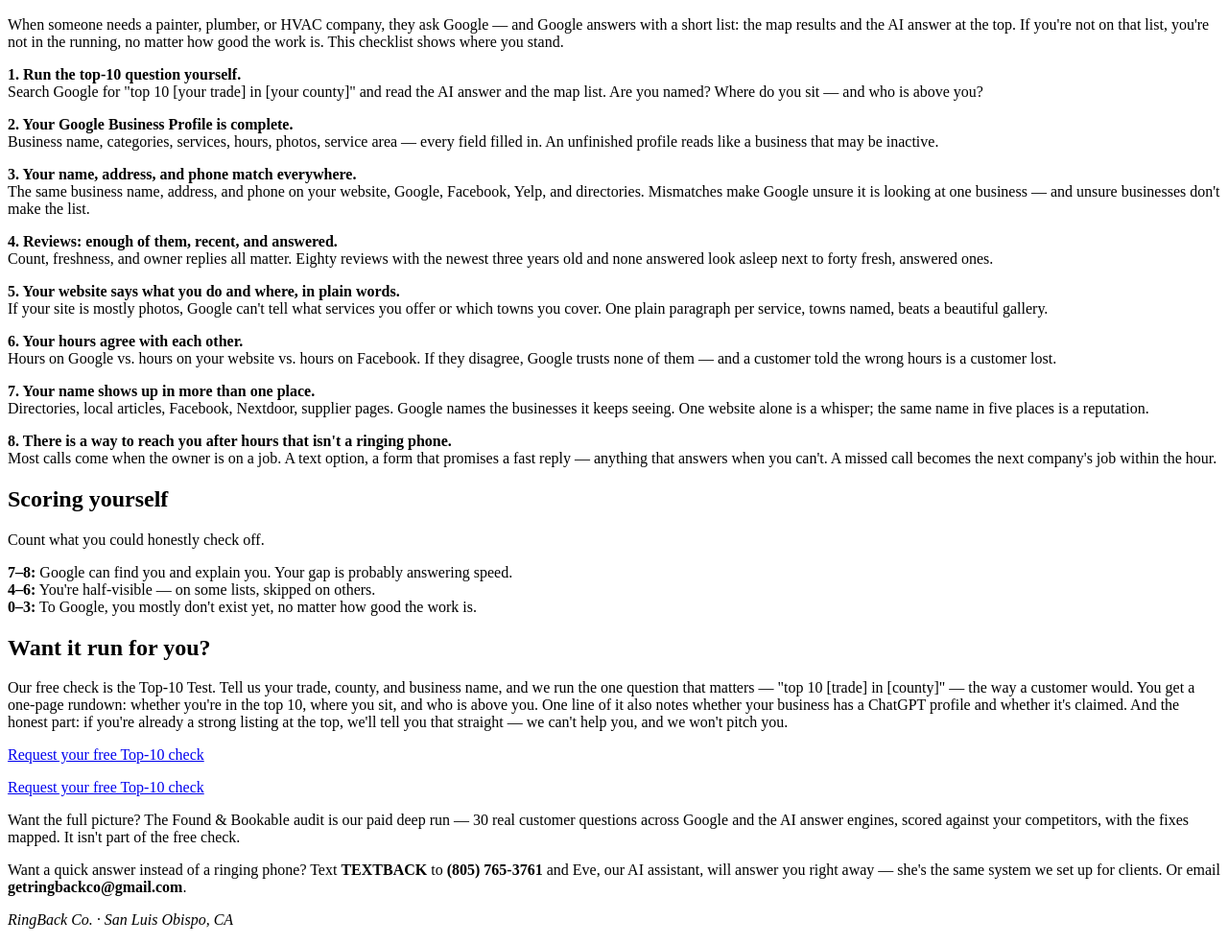
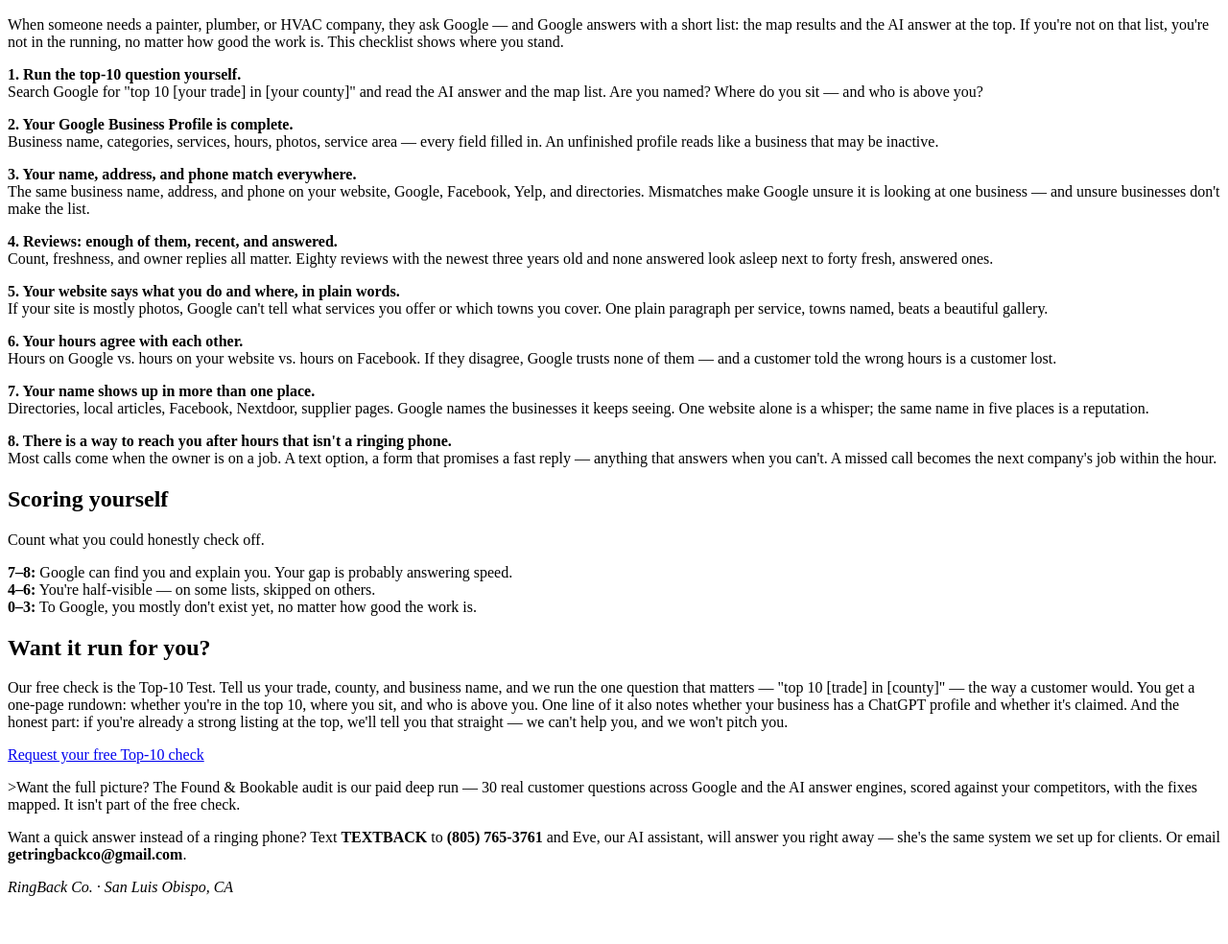
Before and after one commit to sanacalligurl247-bit/sanacalligurl247-bit.github.io, a plain HTML site: page checklist.html in a window 1280 px wide. Shown: the part 110-1094 px from the top of the page at 96% size. After the commit the page ends 1060 px from the top, so only its background shows below. Drawn offline with Linux system fonts and the light colour scheme.

Commit message:
Update checklist.html

```diff
--- a/checklist.html
+++ b/checklist.html
@@ -32,8 +32,7 @@ Most calls come when the owner is on a job. A text option, a form that promises
 <strong>0–3:</strong> To Google, you mostly don't exist yet, no matter how good the work is.</p>
 <h2>Want it run for you?</h2>
 <p>Our free check is the Top-10 Test. Tell us your trade, county, and business name, and we run the one question that matters — "top 10 [trade] in [county]" — the way a customer would. You get a one-page rundown: whether you're in the top 10, where you sit, and who is above you. One line of it also notes whether your business has a ChatGPT profile and whether it's claimed. And the honest part: if you're already a strong listing at the top, we'll tell you that straight — we can't help you, and we won't pitch you.</p><p><a href="https://tally.so/r/BEaDAK">Request your free Top-10 check</a></p>
-  <p><a href="https://tally.so/r/BEaDAK">Request your free Top-10 check</a></p>
-<p>Want the full picture? The Found &amp; Bookable audit is our paid deep run — 30 real customer questions across Google and the AI answer engines, scored against your competitors, with the fixes mapped. It isn't part of the free check.</p>
+  >Want the full picture? The Found &amp; Bookable audit is our paid deep run — 30 real customer questions across Google and the AI answer engines, scored against your competitors, with the fixes mapped. It isn't part of the free check.</p>
 <p>Want a quick answer instead of a ringing phone? Text <strong>TEXTBACK</strong> to <strong>(805) 765-3761</strong> and Eve, our AI assistant, will answer you right away — she's the same system we set up for clients. Or email <strong>getringbackco@gmail.com</strong>.</p>
 <p><em>RingBack Co. · San Luis Obispo, CA</em></p>
 </body>
```
